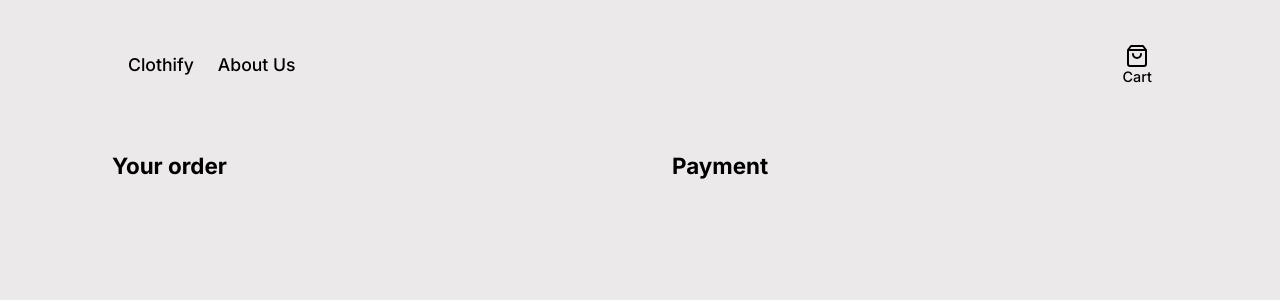
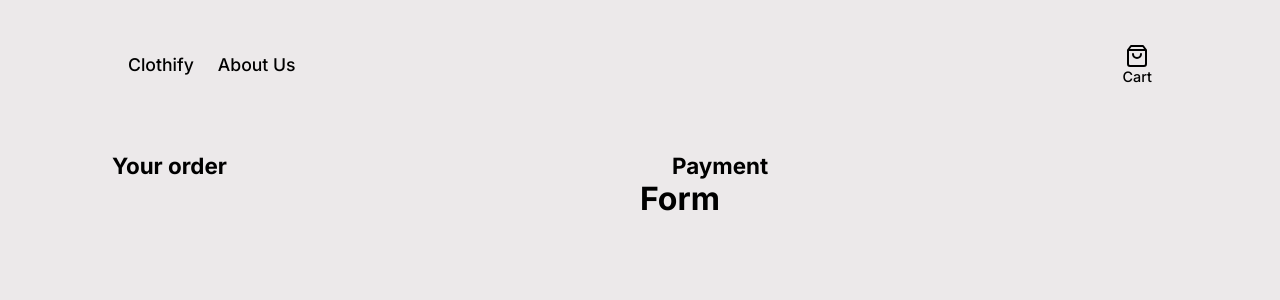
Before and after one commit to JayCodeGitHub/Clothify-Archive, a Next.js app: page /purchase in a window 1280 px wide. Shown: the top 300 px of the page. Built offline with nearby package versions, Linux system fonts and the light colour scheme.

Commit message:
Created form

```diff
--- /dev/null
+++ b/src/components/form/form.styles.ts
@@ -0,0 +1,3 @@
+import styled from "styled-components";
+
+export const Wrapper = styled.form``
--- /dev/null
+++ b/src/components/form/form.tsx
@@ -0,0 +1,9 @@
+import { Wrapper } from "./form.styles";
+
+export default function Form() {
+  return (
+    <Wrapper>
+      <h1>Form</h1>
+    </Wrapper>
+  );
+}
--- a/src/pages/purchase.tsx
+++ b/src/pages/purchase.tsx
@@ -6,6 +6,7 @@ import {
 } from "@/styles/pages/purchase.styles";
 import { useCart } from "@/hooks/useCart";
 import CartItem from "@/components/cartItem/cartItem";
+import Form from "@/components/form/form";
 
 export default function PurchasePage() {
   const { cart } = useCart();
@@ -26,6 +27,7 @@ export default function PurchasePage() {
       </CartSection>
       <FormSection>
         <Title>Payment</Title>
+        <Form />
       </FormSection>
     </Wrapper>
   );
```
